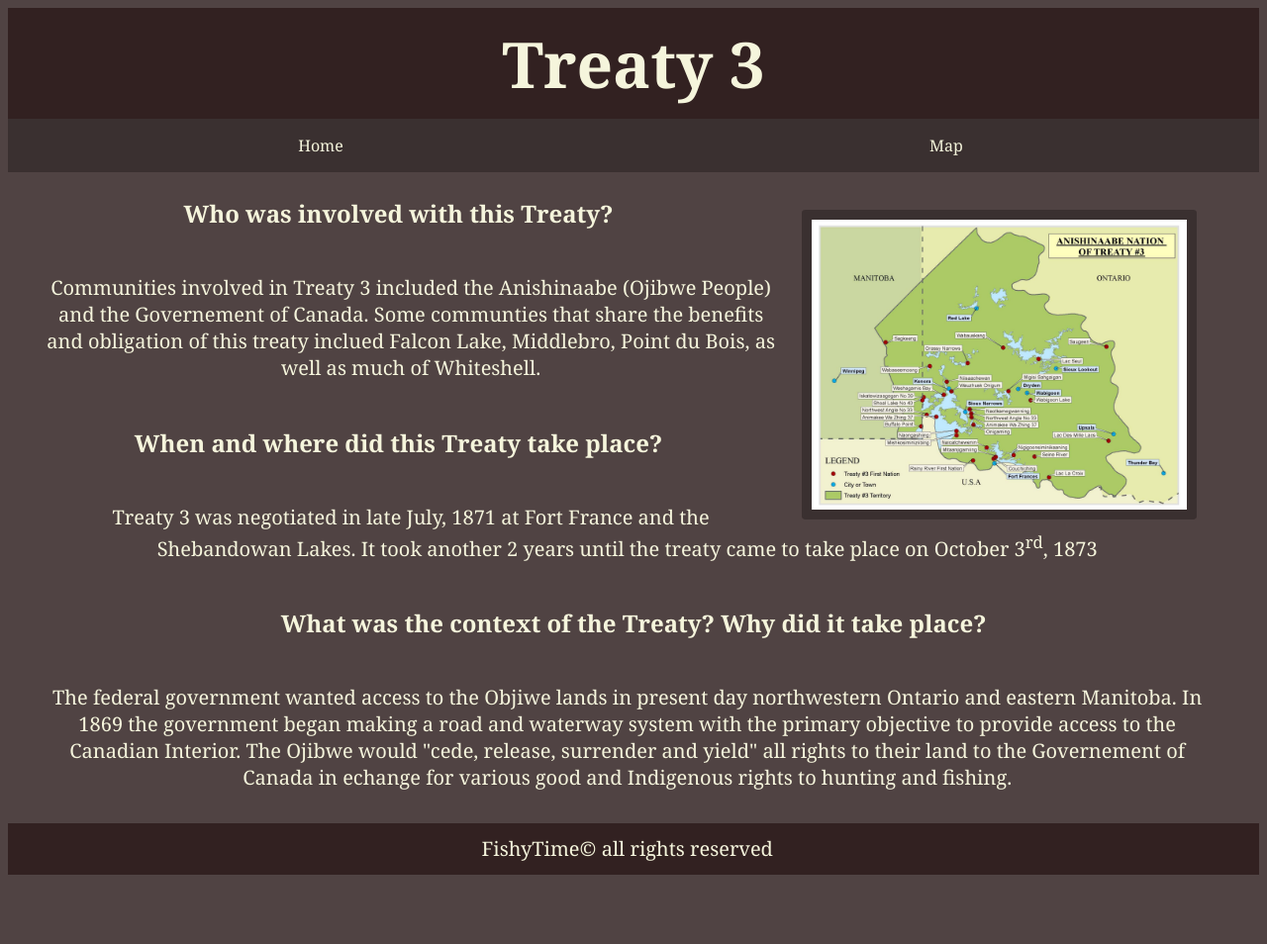
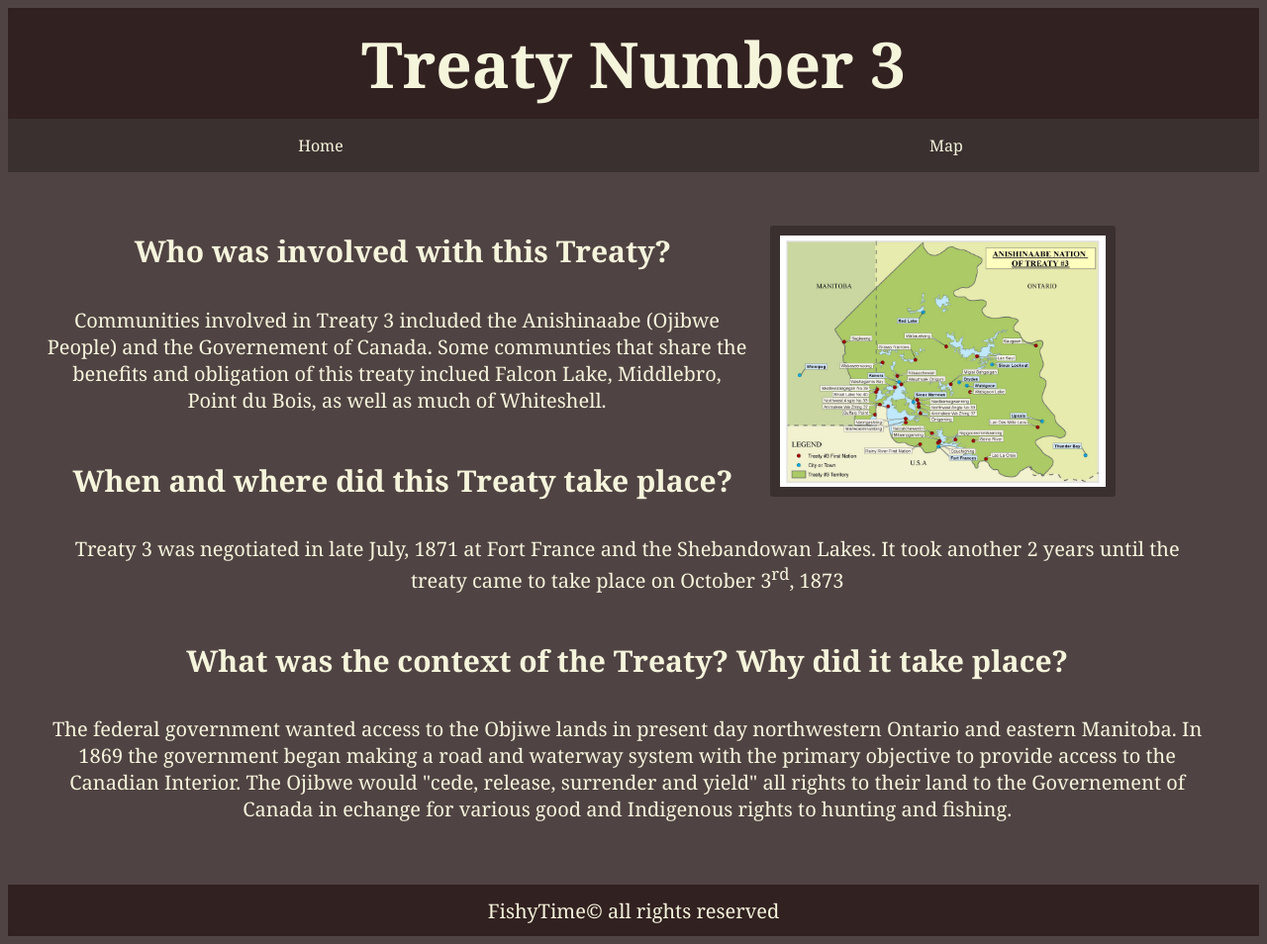
Before and after one commit to ZanderBBlack/Web-Project--2-CSS-Basics, a plain HTML site: page index.html in a window 1280 px wide. Shown: the whole page at 99% size. Before the commit the page ends 904 px from the top, so only its background shows below. Drawn offline with Linux system fonts and the light colour scheme.

Commit message:
Updated Code

```diff
--- a/index.html
+++ b/index.html
@@ -10,7 +10,7 @@
     </title>
 </head>
 <style>
-    .area-map img {
+    #area-map img {
         height: 60%;
         /* Adjusted size for a better layout */
         width: 30%;
@@ -19,20 +19,30 @@
         /* Make the image circular */
         border: 10px solid #3a3030;
         /* White border around the image */
-        float: right;
-        margin-left: 2%;
     }
 
+#image-position
+{
+    float: right;
+    margin-left: 2%;
+}
 
+#fig-position
+{
+    float: right;
+    margin-left: 35%;
+}
 
     html {
         scroll-behavior: smooth;
     }
+
+
 </style>
 
 <body>
     <header>
-        <h1>Treaty 3</h1>
+        <h1>Treaty Number 3</h1>
     </header>
     <nav>
         <ul>
@@ -41,9 +51,11 @@
         </ul>
     </nav>
     <main>
-        <article class="area-map">
-            <img src="Images/treaty-area-map.jpg" alt="Image of Treaty 3 area map"
-                style="margin-right: 5%; margin-top: 2%;">
+        <article id="area-map">
+            <figure>
+                <img src="Images/treaty-area-map.jpg" id="image-position" alt="Image of Treaty 3 area map" style="margin-right: 5%; margin-top: 2%;">
+                <figcaption id="fig-position"></figcaption>
+            </figure>
         </article>
         <div>
             <h2>Who was involved with this Treaty?</h2>
@@ -65,7 +77,7 @@
     </main>
     </div>
     <footer>
-        <div alt="Copyright">
+        <div id="f" alt="Copyright">
             <p>FishyTime&copy; all rights reserved</p>
         </div>
     </footer>
--- a/style.css
+++ b/style.css
@@ -56,8 +56,18 @@ body {
     color: beige;
 }
 
+figcaption{
+    font-family: Georgia, 'Times New Roman', Times, serif;
+    font-size: 50%;
+}
+
 main {
     text-align: center;
+    font-family: Georgia, 'Times New Roman', Times, serif;
+    font-size: 125%;         /* Font size for the paragraph */
+    padding: 1%;           /* Space inside the paragraph */
+    margin-right: 3% ;
+    margin-left: 2% ;
 }
 
 
@@ -66,20 +76,26 @@ h2{
     font-size: 150%;
     padding: 1%;           /* Space inside the paragraph */
     margin: 1% 0;
+    margin-top:3%;
+    margin-bottom: 2%;
     font-weight: bolder;
 }
 
-p {
-    font-family: Georgia, 'Times New Roman', Times, serif;
-    font-size: 125%;         /* Font size for the paragraph */
-    padding: 1%;           /* Space inside the paragraph */
-    margin-right: 3% ;
-    margin-left: 2% ;          /* Space outside the paragraph */
+p{
+    margin: 0%;
 }
+
 
 footer{
     background-color: #322121;
     color: beige;
     text-align: center;
     font-family: Georgia, 'Times New Roman', Times, serif;
+    font-size: 125%;
+    margin-top: 4%;
+    padding: 1%;
 }
+
+#id{
+    margin:0;
+}
```
